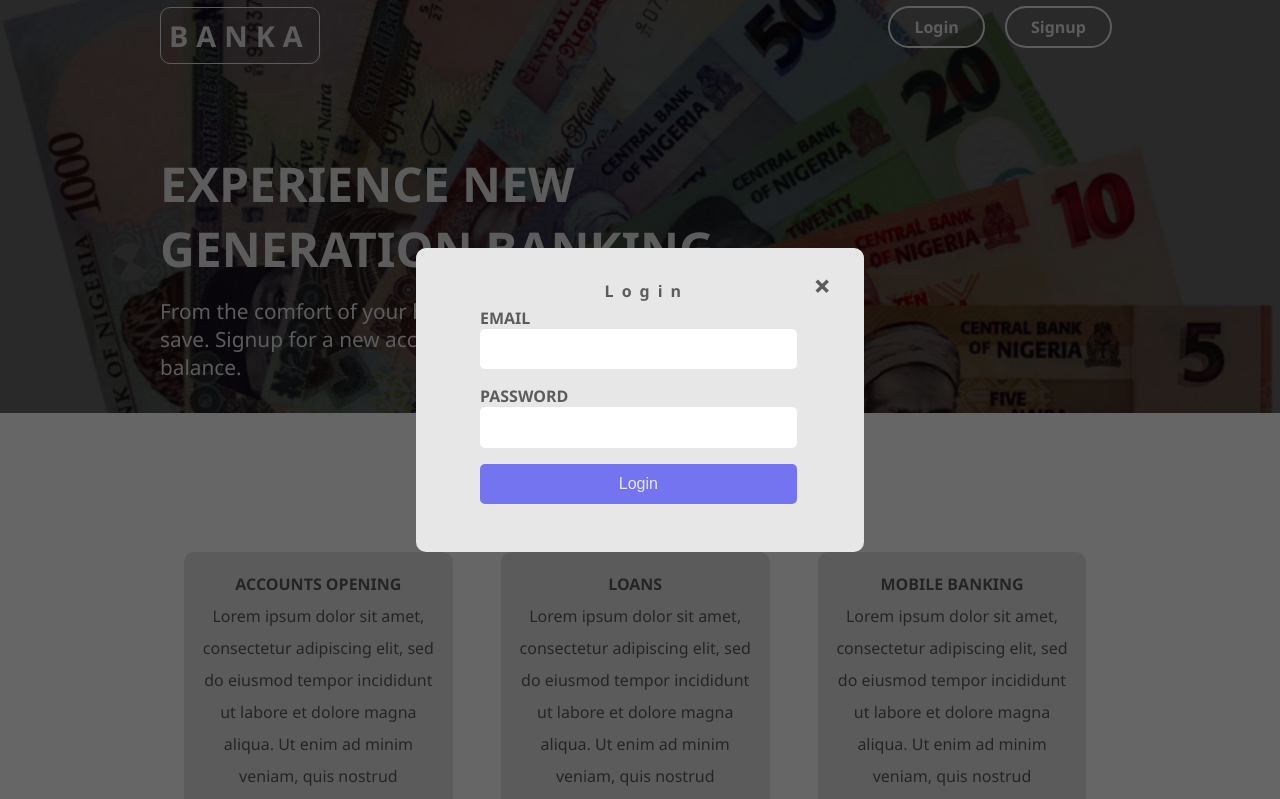
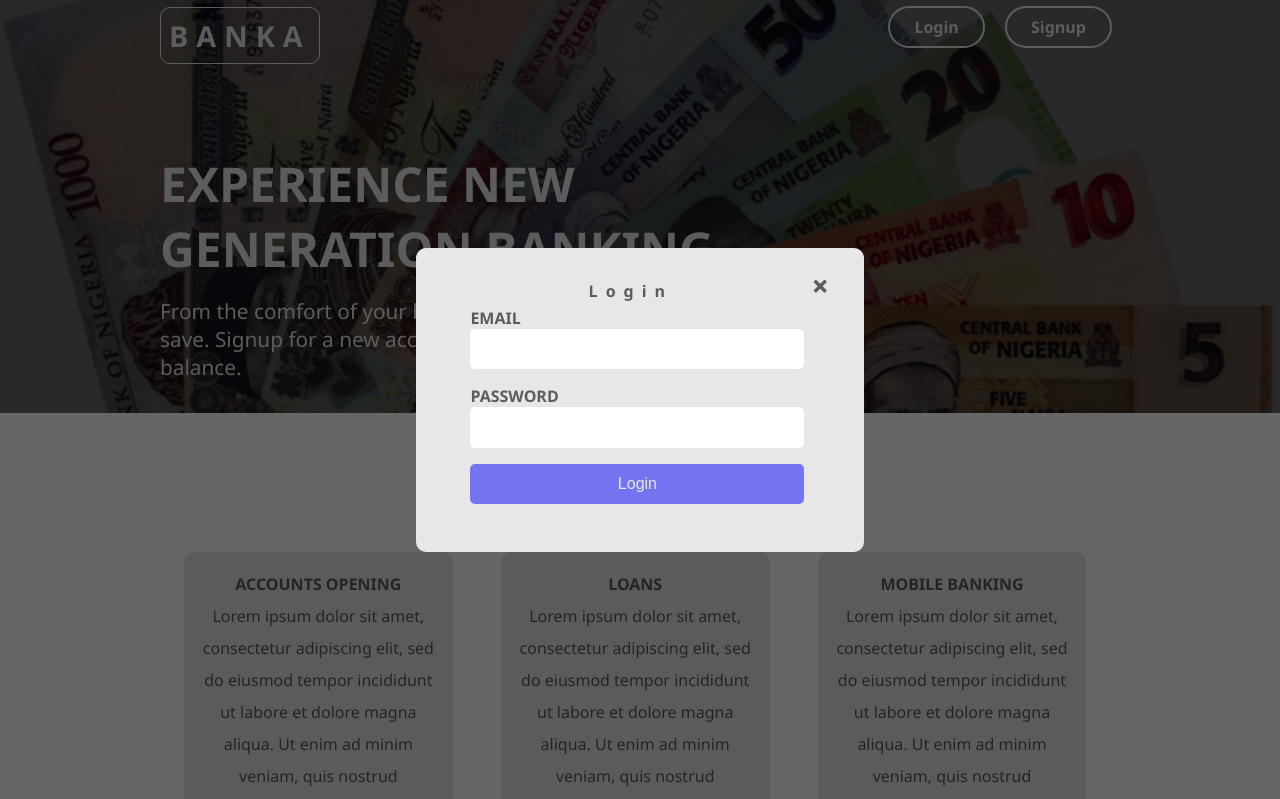
Before and after one commit to MicahBala/banka_app, a plain HTML site: page UI/index.html in a window 1280 px wide. Both pictures are taken after a click on the link "Login". Shown: the top 799 px of the page. Drawn offline with Linux system fonts and the light colour scheme; files whose address does not match are found by name.

Commit message:
[Chore #165375863] Adjusted padding for login and signup modals

```diff
--- a/UI/css/main.css
+++ b/UI/css/main.css
@@ -166,10 +166,10 @@ footer {
   background: var(--light-gray);
   width: 35%;
   border-radius: 10px;
-  padding-left: 4rem;
-  padding-right: 2rem;
-  padding-bottom: 2rem;
-  padding-top: 1rem;
+  display: flex;
+  flex-direction: column;
+  justify-content: center;
+  align-items: center;
 }
 
 .modal-active {
@@ -183,9 +183,11 @@ footer {
 .cashier-header,
 .credit-debit-header,
 .delete-header {
+  padding-top: 1rem;
   display: flex;
-  justify-content: center;
+  justify-content: space-between;
   color: var(--dark);
+  width: 85%;
 }
 
 .signup,
@@ -215,6 +217,12 @@ footer {
   cursor: pointer;
 }
 
+.login-form,
+.signup-form {
+  padding: 0 0 2rem 2rem;
+  width: 90%;
+}
+
 .signup-form input,
 .signup-form button,
 .login-form input,
@@ -224,7 +232,7 @@ footer {
 .create-account-form button {
   display: block;
   padding: 0.7rem;
-  margin-bottom: 1rem;
+  margin: 0 0 1rem;
   width: 90%;
   border-radius: 5px;
 }
```
